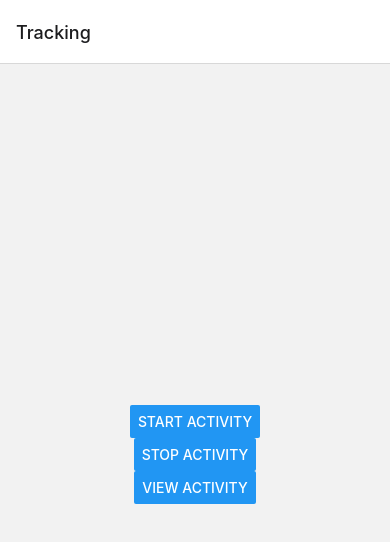
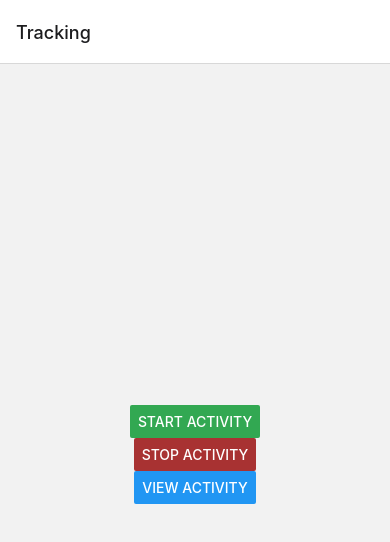
Before and after one commit to AJVEATS/activity-tracker-react-native, a React Native app: screen /Tracking in a window 390 px wide. Shown: the top 542 px of the page. Built offline with nearby package versions, Linux system fonts and the light colour scheme.

Commit message:
Added style and test console logging

```diff
--- a/Screens/ActivityScreen.js
+++ b/Screens/ActivityScreen.js
@@ -3,7 +3,7 @@ import React from 'react';
 import MapView, { Polyline } from 'react-native-maps';
 
 const ActivityScreen = (item) => {
-    console.log(`Activity screen data: ${item.route.params.data}`);
+    console.log(`${Object.keys(item.route.params.data).length} coordinates passed in`);
     return (
         <View style={styles.container}>
             <MapView style={styles.map}>
--- a/Screens/TrackingScreen.js
+++ b/Screens/TrackingScreen.js
@@ -38,15 +38,20 @@ export default function TrackingScreen() {
 
     return (
         <View style={styles.container}>
-            <Button title='Start Activity' onPress={() => setActivityStarted(true)} />
-            <Button title='Stop Activity' onPress={() => setActivityStarted(false)} />
             <Button
+                style={styles.buttons}
+                color='#32a852'
+                title='Start Activity'
+                onPress={() => setActivityStarted(true)} />
+            <Button
+                style={styles.buttons}
+                color='#a83232'
+                title='Stop Activity'
+                onPress={() => setActivityStarted(false)} />
+            <Button
+                style={styles.buttons}
                 title="View activity"
-                onPress={() => {
-                    // setActivityStarted(false);
-                    navigation.navigate('Activity', { data: coordinatesArray });
-                }}
-            />
+                onPress={() => navigation.navigate('Activity', { data: coordinatesArray })} />
         </View>
     )
 }
@@ -57,4 +62,7 @@ const styles = StyleSheet.create({
         alignItems: 'center',
         justifyContent: 'center'
     },
+    buttons: {
+        width: 200,
+    }
 })
```
